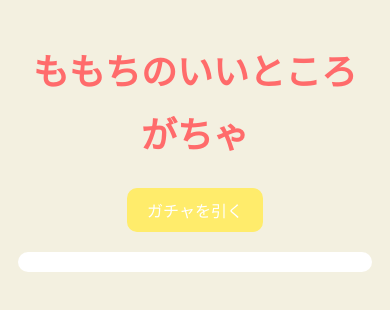
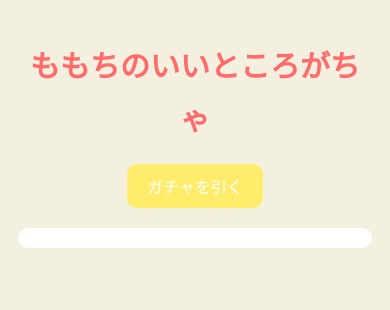
Before and after one commit to kd1321472/momokaWeb, a plain HTML site: page index.html in a window 390 px wide. Drawn offline with Linux system fonts and the light colour scheme.

Commit message:
Update index.html

```diff
--- a/index.html
+++ b/index.html
@@ -42,7 +42,7 @@
         /* スマートフォン用のスタイル */
         @media (max-width: 768px) {
             h1 {
-                font-size: 36px; /* スマートフォン用にフォントサイズを調整 */
+                font-size: 30px; /* スマートフォン用にフォントサイズを調整 */
             }
             button {
                 font-size: 16px; /* スマートフォン用にフォントサイズを調整 */
```
